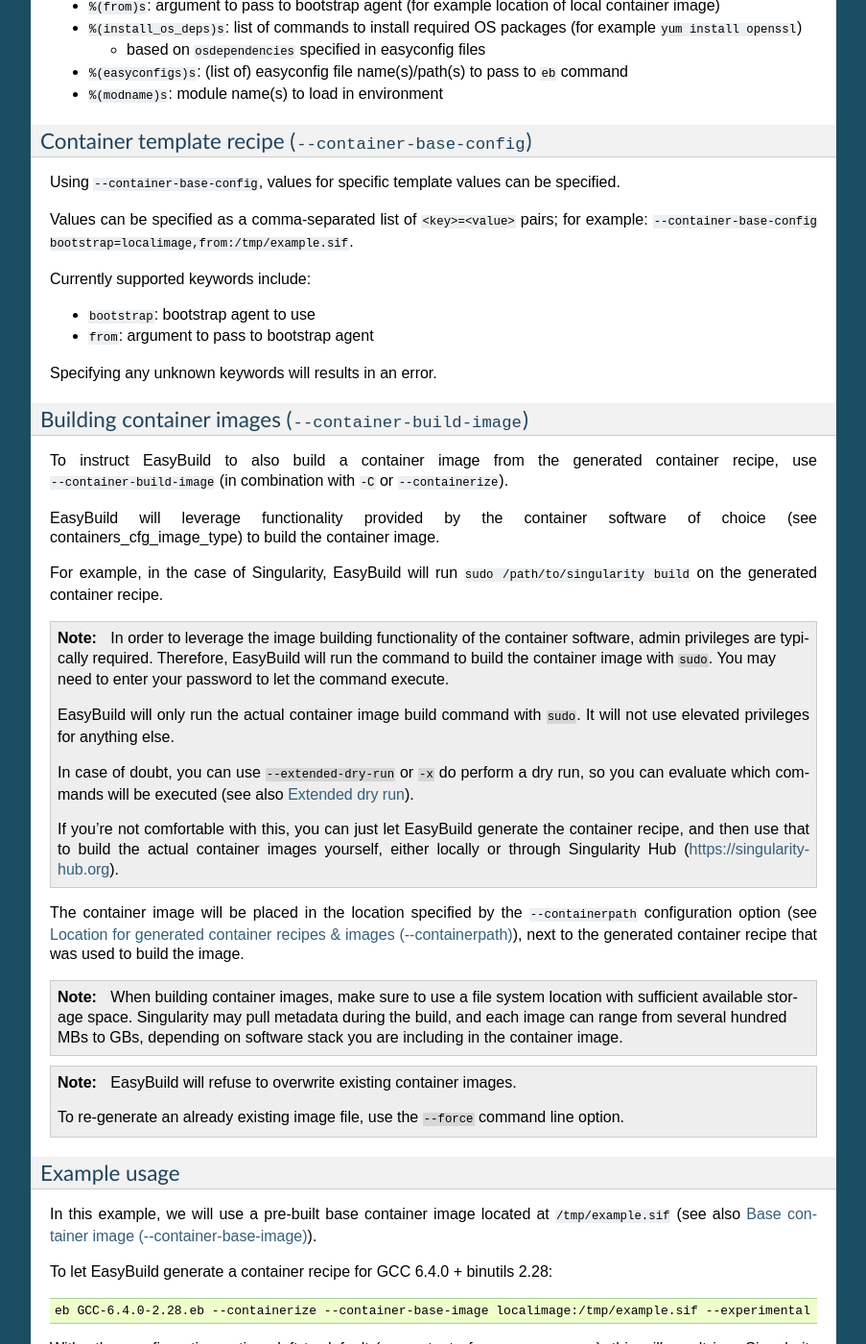
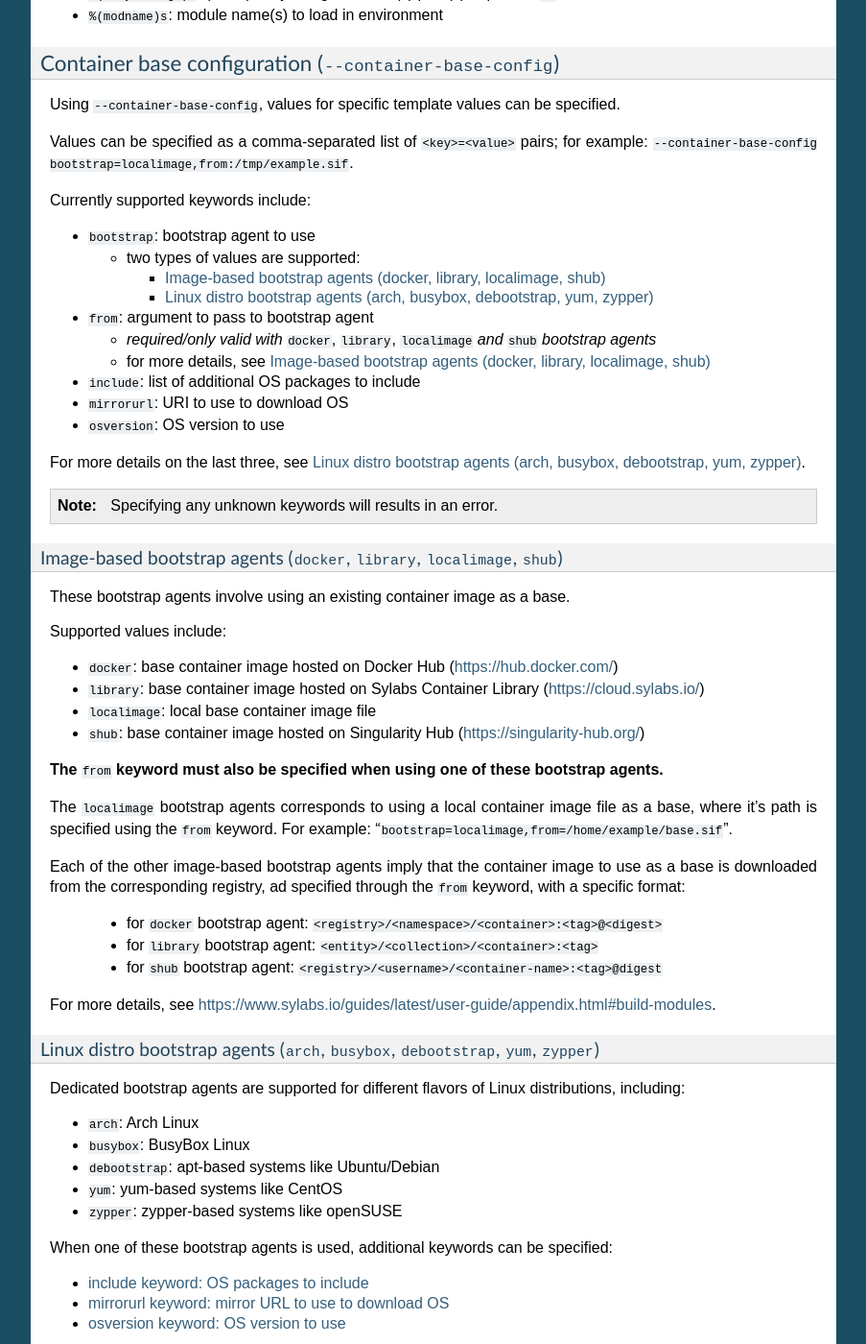
Before and after one commit to easybuilders/easybuild, a Sphinx documentation site: the page built from docs/Containers.rst, in a window 1280 px wide and 1400 px high, scrolled down 2493 px. Shown: the whole window at 96% size, without its empty margins (198-1101 px from the left). Built offline with Sphinx 7.4.7, drawn with Linux system fonts in a browser that asks for light colours; pages that are not in the unit, such as notebooks, are missing from menus; some of the changed text lies outside the part shown.

Commit message:
update docs on container integration w.r.t. enhanced --containers-base-config

```diff
--- a/docs/Containers.rst
+++ b/docs/Containers.rst
@@ -27,7 +27,7 @@ Since EasyBuild v3.6.2, generating (recipes for) Docker (https://www.docker.com/
 Requirements
 ------------
 
-* Singularity v2.4 or more recent
+* Docker, or Singularity version 2.4 (or more recent, incl. version 3.x)
 * ``sudo`` permissions *(only required to actually build container images, see :ref:`containers_usage_build_image`)*
 
 
@@ -57,31 +57,24 @@ that corresponds to the easyconfig files that are specified as arguments to the
 Base container image (``--container-base-image``)
 ~~~~~~~~~~~~~~~~~~~~~~~~~~~~~~~~~~~~~~~~~~~~~~~~~
 
-.. note:: ``--container-base`` was renamed to `--container-base-image`` in EaysBuild v3.9.2.
+.. note:: ``--container-base`` was renamed to ``--container-base-image`` in EaysBuild v3.9.2.
 
-In order to let EasyBuild generate a container recipe, it is *required* to specify which container image
+In order to let EasyBuild generate a container recipe, you can specify which container image
 should be used as a base, via the ``--container-base-image`` configuration option.
 
-Currently, three types of container base images can be specified:
+Currently, four types of container base images can be specified:
 
-* ``localimage:<path>``: the location of an existing container image file
-* ``docker:<name>``: the name of a Docker container image (to be downloaded from Docker Hub, https://hub.docker.com/)
-* ``shub:<name>``: the name of a Singularity container image (to be downloaded from Singularity Hub, https://singularity-hub.org/)
+* ``library:<spec>``: Singularity container image, hosted on Sylabs Container Library
+* ``localimage:<path>``: path to an existing container image file
+* ``docker:<spec>``: Docker container image, hosted on Docker Hub
+* ``shub:<spec>``: Singularity container image, hosted on Singularity Hub
 
-For the ``docker`` and ``shub`` types, an additional *tag* can be specified: ``docker:<name>:<tag>`` or ``shub:<name>:<tag>``.
+For more details on specifying the container image that should be used, see also :ref:`container_bootstrap_agent_image_based`.
 
 
 .. note:: You can also instruct EasyBuild which container base image should be used via the
-          $EASYBUILD_CONTAINER_BASE_IMAGE environment variable, or by specifying ``container-base-image``
-          in an EasyBuild configuration file;
-          see :ref:`configuration_types`.
-
-.. note::
-          EasyBuild currently does not (yet) support generating a container recipe that results in a container image
-          that is built from scratch, this will be implemented in a future version of EasyBuild.
-
-          To get started quickly, we recommend using one of the container base images available from
-          https://singularity-hub.org/collections/143.
+          ``$EASYBUILD_CONTAINER_BASE_IMAGE`` environment variable, or by specifying ``container-base-image``
+          in an EasyBuild configuration file; see :ref:`configuration_types`.
 
 
 .. _containers_usage_container_base_requirements:
@@ -123,7 +116,11 @@ When generating container recipes, EasyBuild will replace the following template
 
   * see also https://www.sylabs.io/guides/latest/user-guide/definition_files.html#header
 
-* ``%(from)s``: argument to pass to bootstrap agent (for example location of local container image)
+* ``%(bootstrap_config)s``: configuration for the bootstrap agent
+
+  * this is expected to include lines that specify ``From:``, ``MirrorURL:``, etc.
+  * for more information, see :ref:`containers_usage_base_config`
+
 * ``%(install_os_deps)s``: list of commands to install required OS packages (for example ``yum install openssl``)
 
   * based on ``osdependencies`` specified in easyconfig files
@@ -134,8 +131,8 @@ When generating container recipes, EasyBuild will replace the following template
 
 .. _containers_usage_base_config:
 
-Container template recipe (``--container-base-config``)
-~~~~~~~~~~~~~~~~~~~~~~~~~~~~~~~~~~~~~~~~~~~~~~~~~~~~~~~
+Container base configuration (``--container-base-config``)
+~~~~~~~~~~~~~~~~~~~~~~~~~~~~~~~~~~~~~~~~~~~~~~~~~~~~~~~~~~
 
 Using ``--container-base-config``, values for specific template values can be specified.
 
@@ -145,9 +142,120 @@ for example: ``--container-base-config bootstrap=localimage,from:/tmp/example.si
 Currently supported keywords include:
 
 * ``bootstrap``: bootstrap agent to use
+
+  * two types of values are supported:
+
+    * :ref:`container_bootstrap_agent_image_based`
+    * :ref:`container_bootstrap_agent_linux_distro`
+
 * ``from``: argument to pass to bootstrap agent
 
-Specifying any unknown keywords will results in an error.
+  * *required/only valid with* ``docker``, ``library``, ``localimage`` *and* ``shub`` *bootstrap agents*
+
+  * for more details, see :ref:`container_bootstrap_agent_image_based`
+
+* ``include``: list of additional OS packages to include
+* ``mirrorurl``: URI to use to download OS
+* ``osversion``: OS version to use
+
+For more details on the last three, see :ref:`container_bootstrap_agent_linux_distro`.
+
+.. note:: Specifying any unknown keywords will results in an error.
+
+
+.. _container_bootstrap_agent_image_based:
+
+Image-based bootstrap agents (``docker``, ``library``, ``localimage``, ``shub``)
+++++++++++++++++++++++++++++++++++++++++++++++++++++++++++++++++++++++++++++++++
+
+These bootstrap agents involve using an existing container image as a base.
+
+Supported values include:
+
+* ``docker``: base container image hosted on Docker Hub (https://hub.docker.com/)
+* ``library``: base container image hosted on Sylabs Container Library (https://cloud.sylabs.io/)
+* ``localimage``: local base container image file
+* ``shub``: base container image hosted on Singularity Hub (https://singularity-hub.org/)
+
+**The** ``from`` **keyword must also be specified when using one of these bootstrap agents.**
+
+The ``localimage`` bootstrap agents corresponds to using a local container image file as a base,
+where it's path is specified using the ``from`` keyword.
+For example: "``bootstrap=localimage,from=/home/example/base.sif``".
+
+Each of the other image-based bootstrap agents imply that the container image to use as a base
+is downloaded from the corresponding registry, ad specified through the ``from`` keyword, with a specific format:
+
+  * for ``docker`` bootstrap agent: ``<registry>/<namespace>/<container>:<tag>@<digest>``
+  * for ``library`` bootstrap agent: ``<entity>/<collection>/<container>:<tag>``
+  * for ``shub`` bootstrap agent: ``<registry>/<username>/<container-name>:<tag>@digest``
+
+For more details, see https://www.sylabs.io/guides/latest/user-guide/appendix.html#build-modules.
+
+
+.. _container_bootstrap_agent_linux_distro:
+
+Linux distro bootstrap agents (``arch``, ``busybox``, ``debootstrap``, ``yum``, ``zypper``)
++++++++++++++++++++++++++++++++++++++++++++++++++++++++++++++++++++++++++++++++++++++++++++
+
+Dedicated bootstrap agents are supported for different flavors of Linux distributions, including:
+
+* ``arch``: Arch Linux
+* ``busybox``: BusyBox Linux
+* ``debootstrap``: apt-based systems like Ubuntu/Debian
+* ``yum``: yum-based systems like CentOS
+* ``zypper``: zypper-based systems like openSUSE
+
+When one of these bootstrap agents is used, additional keywords can be specified:
+
+* :ref:`container_bootstrap_agent_linux_distro_include`
+* :ref:`container_bootstrap_agent_linux_distro_mirrorurl`
+* :ref:`container_bootstrap_agent_linux_distro_osversion`
+
+.. _container_bootstrap_agent_linux_distro_include:
+
+``include`` keyword: OS packages to include
+^^^^^^^^^^^^^^^^^^^^^^^^^^^^^^^^^^^^^^^^^^^
+
+Via the ``include`` keywords, a list of packages can be specified that should be include on top of the base OS installation.
+
+For some bootstrap agents, a default value is used if no value is specified:
+
+* for the ``yum`` bootstrap agent: ``yum``
+* for the ``zypper`` bootstrap agent: ``zypper``
+
+See also https://www.sylabs.io/guides/latest/user-guide/appendix.html#yum-bootstrap-agent and
+https://www.sylabs.io/guides/latest/user-guide/appendix.html#zypper-bootstrap-agent.
+
+
+.. _container_bootstrap_agent_linux_distro_mirrorurl:
+
+``mirrorurl`` keyword: mirror URL to use to download OS
+^^^^^^^^^^^^^^^^^^^^^^^^^^^^^^^^^^^^^^^^^^^^^^^^^^^^^^^
+
+For most of the Linux distro bootstrap agents (all except ``arch``), Singularity requires that a mirror URL
+is specified that will be used when downloading the corresponding OS.
+
+You can specify a value using the ``mirrorurl`` keyword. For example: "``bootstrap=yum,mirrorurl=https://example.com``".
+
+EasyBuild will use a default value for ``mirrorurl`` if no other value is specified:
+
+* ``busybox``: ``https://www.busybox.net/downloads/binaries/%{OSVERSION}/busybox-x86_64``
+* ``debootstrap``: ``http://us.archive.ubuntu.com/ubuntu/``
+* ``yum``: ``http://mirror.centos.org/centos-%{OSVERSION}/%{OSVERSION}/os/x86_64/``
+* ``zypper``:: ``http://download.opensuse.org/distribution/leap/%{OSVERSION}/repo/oss/``
+
+
+.. _container_bootstrap_agent_linux_distro_osversion:
+
+``osversion`` keyword: OS version to use
+^^^^^^^^^^^^^^^^^^^^^^^^^^^^^^^^^^^^^^^^
+
+Using the ``osversion`` keyword you can specify which OS version should be installed.
+
+Note that is this only required/used if value for the ``mirrorurl`` value contains ``%{OSVERSION}s``.
+
+For example: "``bootstrap=yum,osversion=7``".
 
 
 .. _containers_usage_build_image:
```
